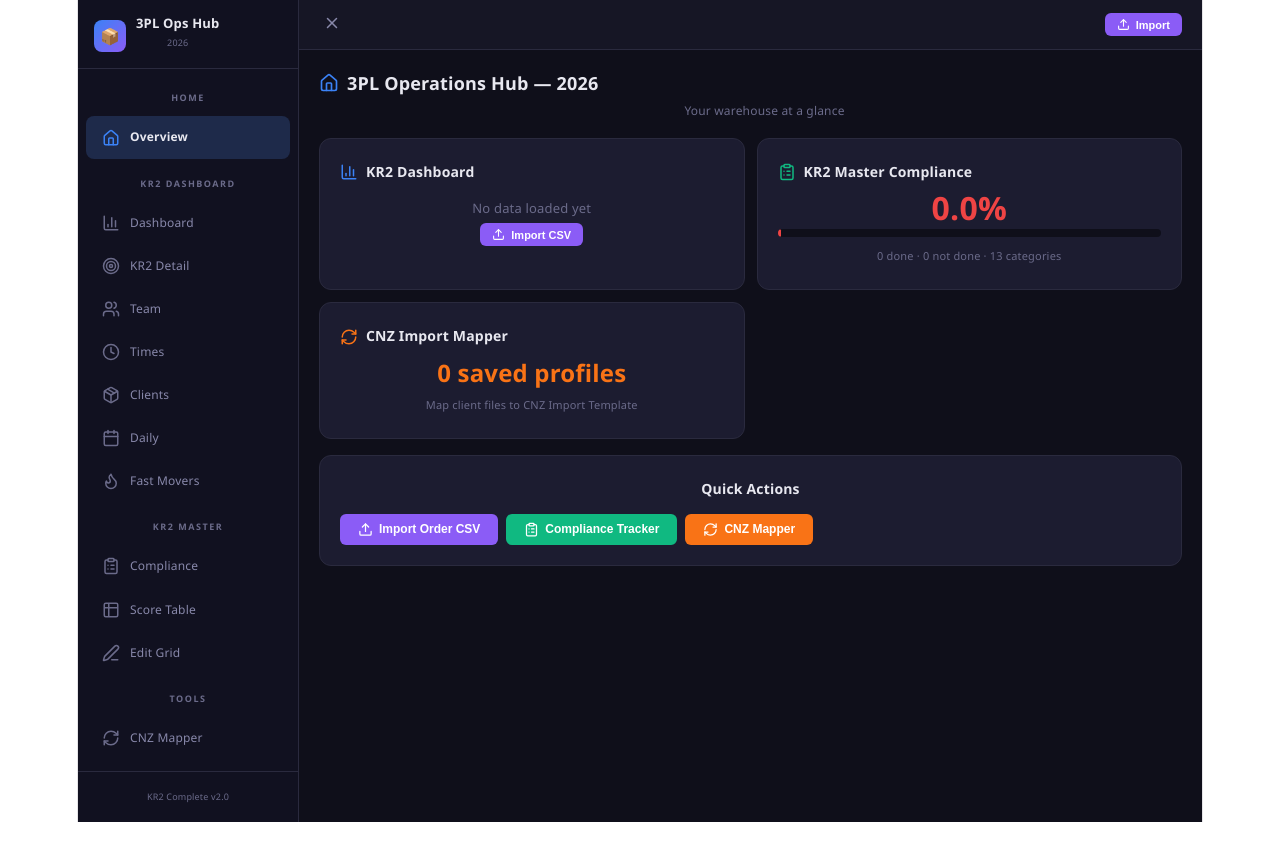
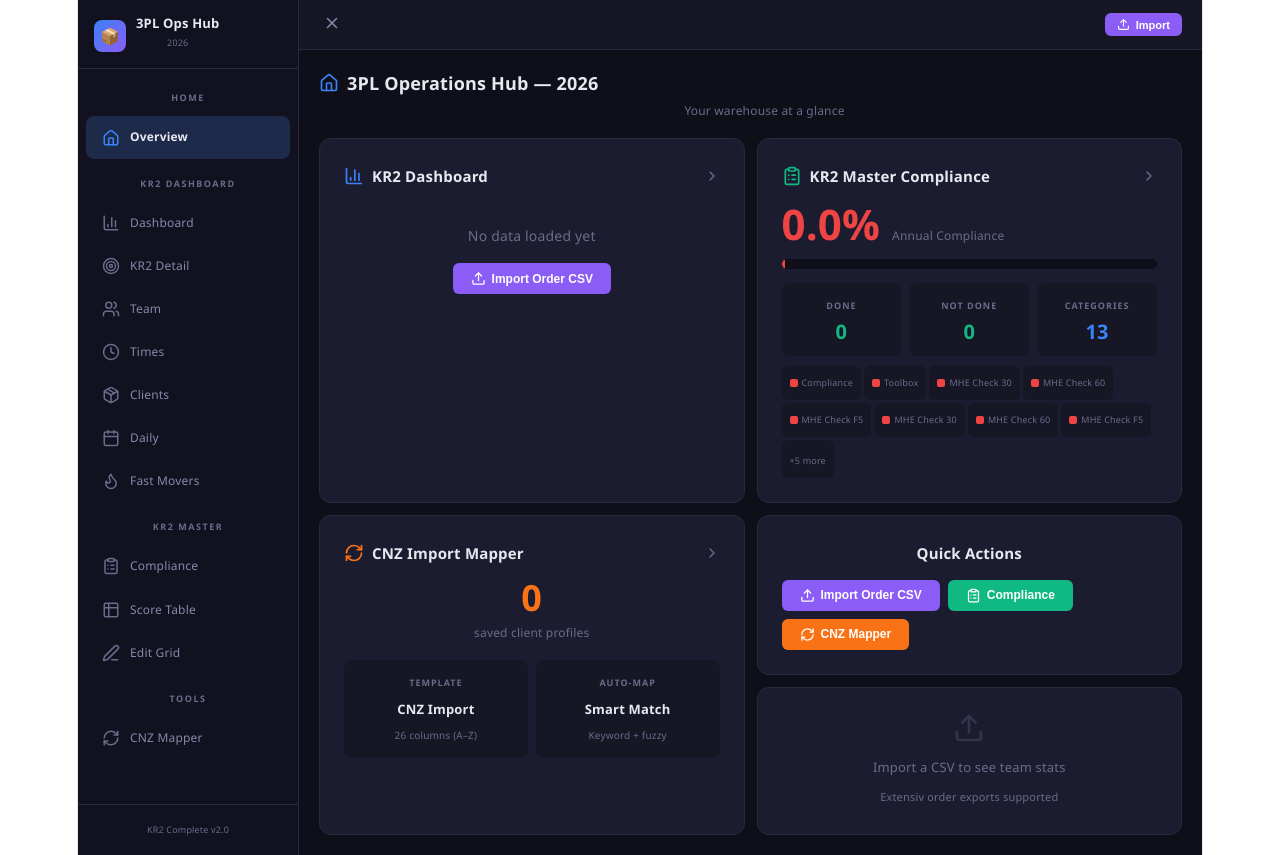
Before and after one commit to Obisidous/kr2-vite, a React (Vite) app: page / in a window 1280 px wide. Before the commit the page ends 822 px from the top, so only its background shows below. Built offline with nearby package versions, Linux system fonts and the light colour scheme.

Commit message:
fuller home page

```diff
--- a/src/App.jsx
+++ b/src/App.jsx
@@ -213,43 +213,108 @@ export default function App(){
   // VIEWS
   // ═══════════════════════════════════════════════════════
   const renderHome=()=>{const ov=masterStats._overall;const hasOrders=orders.length>0;
-    return(<div>
+    const topPicker=stats.pickers.length?stats.pickers[0]:null;const topClient=stats.clients.length?stats.clients[0]:null;
+    return(<div style={{display:"flex",flexDirection:"column",minHeight:"calc(100vh - 62px)"}}>
       <SectionHeader icon={Home} title={`3PL Operations Hub — ${YEAR}`} sub="Your warehouse at a glance"/>
-      <div style={{display:"grid",gridTemplateColumns:"repeat(auto-fit,minmax(280px,1fr))",gap:12,marginBottom:16}}>
-        {/* KR2 Quick Status */}
-        <div style={{background:C.bg3,border:`1px solid ${C.border}`,borderRadius:12,padding:20,cursor:"pointer"}} onClick={()=>hasOrders&&setTab("dashboard")}>
-          <div style={{display:"flex",alignItems:"center",gap:8,marginBottom:10}}><BarChart3 size={18} color={C.blue}/><span style={{color:C.text,fontWeight:700,fontSize:14}}>KR2 Dashboard</span></div>
-          {hasOrders?<><div style={{color:pctColor(kr2pct),fontSize:32,fontWeight:800}}>{kr2pct.toFixed(1)}%</div>
-            <div style={{background:C.bg,borderRadius:6,height:8,marginTop:8,overflow:"hidden"}}><div style={{background:pctColor(kr2pct),height:"100%",width:`${Math.max(kr2pct,1)}%`,borderRadius:6}}/></div>
-            <div style={{color:C.text3,fontSize:11,marginTop:6}}>{kr2Filtered.length} orders · {stats.pickers.length} pickers · {fileName}</div></>
-          :<><div style={{color:C.text3,fontSize:13,marginTop:8}}>No data loaded yet</div><Btn small bg={C.purple} onClick={(e)=>{e.stopPropagation();fileRef.current?.click();}} icon={Upload}>Import CSV</Btn></>}
+
+      {/* Top row — two big cards */}
+      <div style={{display:"grid",gridTemplateColumns:"1fr 1fr",gap:12,marginBottom:12}}>
+        {/* KR2 Dashboard card */}
+        <div style={{background:C.bg3,border:`1px solid ${C.border}`,borderRadius:12,padding:24,cursor:"pointer",transition:"border-color 0.15s"}}
+          onClick={()=>hasOrders&&setTab("dashboard")} onMouseOver={e=>e.currentTarget.style.borderColor=C.blue} onMouseOut={e=>e.currentTarget.style.borderColor=C.border}>
+          <div style={{display:"flex",alignItems:"center",gap:8,marginBottom:14}}><BarChart3 size={20} color={C.blue}/><span style={{color:C.text,fontWeight:700,fontSize:15}}>KR2 Dashboard</span>
+            <ChevronRight size={16} color={C.text3} style={{marginLeft:"auto"}}/></div>
+          {hasOrders?<>
+            <div style={{display:"flex",alignItems:"baseline",gap:12,marginBottom:10}}>
+              <div style={{color:pctColor(kr2pct),fontSize:42,fontWeight:800,lineHeight:1}}>{kr2pct.toFixed(1)}%</div>
+              <div style={{color:C.text3,fontSize:12}}>KR2 Completion</div></div>
+            <div style={{background:C.bg,borderRadius:6,height:10,overflow:"hidden",marginBottom:14}}><div style={{background:pctColor(kr2pct),height:"100%",width:`${Math.max(kr2pct,1)}%`,borderRadius:6}}/></div>
+            <div style={{display:"grid",gridTemplateColumns:"1fr 1fr 1fr",gap:8}}>
+              <div style={{background:C.bg2,borderRadius:8,padding:"10px 12px"}}><div style={{color:C.text3,fontSize:9,fontWeight:700,textTransform:"uppercase",letterSpacing:1}}>Orders</div><div style={{color:C.blue,fontSize:20,fontWeight:800}}>{kr2Filtered.length}</div></div>
+              <div style={{background:C.bg2,borderRadius:8,padding:"10px 12px"}}><div style={{color:C.text3,fontSize:9,fontWeight:700,textTransform:"uppercase",letterSpacing:1}}>Closed</div><div style={{color:C.green,fontSize:20,fontWeight:800}}>{stats.closed}</div></div>
+              <div style={{background:C.bg2,borderRadius:8,padding:"10px 12px"}}><div style={{color:C.text3,fontSize:9,fontWeight:700,textTransform:"uppercase",letterSpacing:1}}>Missed</div><div style={{color:stats.missed?C.red:C.green,fontSize:20,fontWeight:800}}>{stats.missed}</div></div>
+            </div>
+            <div style={{display:"grid",gridTemplateColumns:"1fr 1fr",gap:8,marginTop:8}}>
+              <div style={{background:C.bg2,borderRadius:8,padding:"10px 12px"}}><div style={{color:C.text3,fontSize:9,fontWeight:700,textTransform:"uppercase",letterSpacing:1}}>Avg KR2 Time</div><div style={{color:C.yellow,fontSize:18,fontWeight:800}}>{fmtHours(stats.kr2_avg_time)}</div></div>
+              <div style={{background:C.bg2,borderRadius:8,padding:"10px 12px"}}><div style={{color:C.text3,fontSize:9,fontWeight:700,textTransform:"uppercase",letterSpacing:1}}>Pickers</div><div style={{color:C.purple,fontSize:18,fontWeight:800}}>{stats.pickers.length}</div></div>
+            </div>
+            <div style={{color:C.text3,fontSize:10,marginTop:10}}>{fileName}</div>
+          </>:<div style={{padding:"20px 0"}}><div style={{color:C.text3,fontSize:14,marginBottom:14}}>No data loaded yet</div>
+            <Btn bg={C.purple} onClick={(e)=>{e.stopPropagation();fileRef.current?.click();}} icon={Upload}>Import Order CSV</Btn></div>}
         </div>
 
-        {/* Master Quick Status */}
-        <div style={{background:C.bg3,border:`1px solid ${C.border}`,borderRadius:12,padding:20,cursor:"pointer"}} onClick={()=>setTab("master_overview")}>
-          <div style={{display:"flex",alignItems:"center",gap:8,marginBottom:10}}><ClipboardList size={18} color={C.green}/><span style={{color:C.text,fontWeight:700,fontSize:14}}>KR2 Master Compliance</span></div>
-          <div style={{color:pctColor(ov.pct),fontSize:32,fontWeight:800}}>{ov.pct.toFixed(1)}%</div>
-          <div style={{background:C.bg,borderRadius:6,height:8,marginTop:8,overflow:"hidden"}}><div style={{background:pctColor(ov.pct),height:"100%",width:`${Math.max(ov.pct,1)}%`,borderRadius:6}}/></div>
-          <div style={{color:C.text3,fontSize:11,marginTop:6}}>{ov.done} done · {ov.nd} not done · {CATEGORIES.length} categories</div>
-        </div>
-
-        {/* CNZ Quick */}
-        <div style={{background:C.bg3,border:`1px solid ${C.border}`,borderRadius:12,padding:20,cursor:"pointer"}} onClick={()=>setTab("cnz_mapper")}>
-          <div style={{display:"flex",alignItems:"center",gap:8,marginBottom:10}}><RefreshCw size={18} color={C.orange}/><span style={{color:C.text,fontWeight:700,fontSize:14}}>CNZ Import Mapper</span></div>
-          <div style={{color:C.orange,fontSize:24,fontWeight:800}}>{Object.keys(cnzProfiles).length} saved profiles</div>
-          <div style={{color:C.text3,fontSize:11,marginTop:6}}>Map client files to CNZ Import Template</div>
-          {cnzSrc&&<div style={{color:C.text2,fontSize:11,marginTop:4}}>Last: {cnzFile} ({cnzSrc.length} rows)</div>}
+        {/* Master Compliance card */}
+        <div style={{background:C.bg3,border:`1px solid ${C.border}`,borderRadius:12,padding:24,cursor:"pointer",transition:"border-color 0.15s"}}
+          onClick={()=>setTab("master_overview")} onMouseOver={e=>e.currentTarget.style.borderColor=C.green} onMouseOut={e=>e.currentTarget.style.borderColor=C.border}>
+          <div style={{display:"flex",alignItems:"center",gap:8,marginBottom:14}}><ClipboardList size={20} color={C.green}/><span style={{color:C.text,fontWeight:700,fontSize:15}}>KR2 Master Compliance</span>
+            <ChevronRight size={16} color={C.text3} style={{marginLeft:"auto"}}/></div>
+          <div style={{display:"flex",alignItems:"baseline",gap:12,marginBottom:10}}>
+            <div style={{color:pctColor(ov.pct),fontSize:42,fontWeight:800,lineHeight:1}}>{ov.pct.toFixed(1)}%</div>
+            <div style={{color:C.text3,fontSize:12}}>Annual Compliance</div></div>
+          <div style={{background:C.bg,borderRadius:6,height:10,overflow:"hidden",marginBottom:14}}><div style={{background:pctColor(ov.pct),height:"100%",width:`${Math.max(ov.pct,1)}%`,borderRadius:6}}/></div>
+          <div style={{display:"grid",gridTemplateColumns:"1fr 1fr 1fr",gap:8,marginBottom:10}}>
+            <div style={{background:C.bg2,borderRadius:8,padding:"10px 12px"}}><div style={{color:C.text3,fontSize:9,fontWeight:700,textTransform:"uppercase",letterSpacing:1}}>Done</div><div style={{color:C.green,fontSize:20,fontWeight:800}}>{ov.done}</div></div>
+            <div style={{background:C.bg2,borderRadius:8,padding:"10px 12px"}}><div style={{color:C.text3,fontSize:9,fontWeight:700,textTransform:"uppercase",letterSpacing:1}}>Not Done</div><div style={{color:ov.nd?C.red:C.green,fontSize:20,fontWeight:800}}>{ov.nd}</div></div>
+            <div style={{background:C.bg2,borderRadius:8,padding:"10px 12px"}}><div style={{color:C.text3,fontSize:9,fontWeight:700,textTransform:"uppercase",letterSpacing:1}}>Categories</div><div style={{color:C.blue,fontSize:20,fontWeight:800}}>{CATEGORIES.length}</div></div>
+          </div>
+          {/* Mini category status */}
+          <div style={{display:"flex",flexWrap:"wrap",gap:3,marginTop:4}}>
+            {CATEGORIES.slice(0,8).map(cat=>{const cs=masterStats[cat.id];return(
+              <div key={cat.id} style={{background:C.bg2,borderRadius:6,padding:"4px 8px",display:"flex",alignItems:"center",gap:4}}>
+                <div style={{width:8,height:8,borderRadius:2,background:pctColor(cs.pct)}}/><span style={{color:C.text3,fontSize:9}}>{cat.name.replace("Daily ","").replace("Weekly ","").slice(0,12)}</span>
+              </div>);})}
+            {CATEGORIES.length>8&&<div style={{background:C.bg2,borderRadius:6,padding:"4px 8px"}}><span style={{color:C.text3,fontSize:9}}>+{CATEGORIES.length-8} more</span></div>}
+          </div>
         </div>
       </div>
 
-      {/* Quick actions */}
-      <div style={{background:C.bg3,border:`1px solid ${C.border}`,borderRadius:12,padding:20}}>
-        <div style={{color:C.text,fontWeight:700,fontSize:14,marginBottom:12}}>Quick Actions</div>
-        <div style={{display:"flex",gap:8,flexWrap:"wrap"}}>
-          <Btn bg={C.purple} onClick={()=>fileRef.current?.click()} icon={Upload}>Import Order CSV</Btn>
-          <Btn bg={C.green} onClick={()=>setTab("master_overview")} icon={ClipboardList}>Compliance Tracker</Btn>
-          <Btn bg={C.orange} onClick={()=>setTab("cnz_mapper")} icon={RefreshCw}>CNZ Mapper</Btn>
-          {hasOrders&&<Btn bg={C.blue} onClick={()=>setTab("team")} icon={Users}>View Team</Btn>}
+      {/* Bottom row */}
+      <div style={{display:"grid",gridTemplateColumns:"1fr 1fr",gap:12,flex:1}}>
+        {/* CNZ Mapper card */}
+        <div style={{background:C.bg3,border:`1px solid ${C.border}`,borderRadius:12,padding:24,cursor:"pointer",transition:"border-color 0.15s"}}
+          onClick={()=>setTab("cnz_mapper")} onMouseOver={e=>e.currentTarget.style.borderColor=C.orange} onMouseOut={e=>e.currentTarget.style.borderColor=C.border}>
+          <div style={{display:"flex",alignItems:"center",gap:8,marginBottom:14}}><RefreshCw size={20} color={C.orange}/><span style={{color:C.text,fontWeight:700,fontSize:15}}>CNZ Import Mapper</span>
+            <ChevronRight size={16} color={C.text3} style={{marginLeft:"auto"}}/></div>
+          <div style={{color:C.orange,fontSize:36,fontWeight:800,lineHeight:1}}>{Object.keys(cnzProfiles).length}</div>
+          <div style={{color:C.text3,fontSize:12,marginTop:4,marginBottom:14}}>saved client profiles</div>
+          <div style={{display:"grid",gridTemplateColumns:"1fr 1fr",gap:8}}>
+            <div style={{background:C.bg2,borderRadius:8,padding:"10px 12px"}}><div style={{color:C.text3,fontSize:9,fontWeight:700,textTransform:"uppercase",letterSpacing:1}}>Template</div><div style={{color:C.text,fontSize:13,fontWeight:700}}>CNZ Import</div><div style={{color:C.text3,fontSize:10}}>26 columns (A–Z)</div></div>
+            <div style={{background:C.bg2,borderRadius:8,padding:"10px 12px"}}><div style={{color:C.text3,fontSize:9,fontWeight:700,textTransform:"uppercase",letterSpacing:1}}>Auto-Map</div><div style={{color:C.text,fontSize:13,fontWeight:700}}>Smart Match</div><div style={{color:C.text3,fontSize:10}}>Keyword + fuzzy</div></div>
+          </div>
+          {cnzSrc&&<div style={{background:C.bg2,borderRadius:8,padding:"10px 12px",marginTop:8}}><div style={{color:C.text3,fontSize:9,fontWeight:700,textTransform:"uppercase",letterSpacing:1}}>Last File</div><div style={{color:C.text2,fontSize:12,marginTop:2}}>{cnzFile} ({cnzSrc.length} rows)</div></div>}
+          {Object.keys(cnzProfiles).length>0&&<div style={{display:"flex",flexWrap:"wrap",gap:4,marginTop:10}}>
+            {Object.keys(cnzProfiles).map(n=>(<div key={n} style={{background:C.bg2,borderRadius:6,padding:"3px 8px"}}><span style={{color:C.orange,fontSize:10,fontWeight:600}}>{n}</span></div>))}</div>}
+        </div>
+
+        {/* Quick Actions + Stats */}
+        <div style={{display:"flex",flexDirection:"column",gap:12}}>
+          <div style={{background:C.bg3,border:`1px solid ${C.border}`,borderRadius:12,padding:24}}>
+            <div style={{color:C.text,fontWeight:700,fontSize:15,marginBottom:14}}>Quick Actions</div>
+            <div style={{display:"flex",gap:8,flexWrap:"wrap"}}>
+              <Btn bg={C.purple} onClick={()=>fileRef.current?.click()} icon={Upload}>Import Order CSV</Btn>
+              <Btn bg={C.green} onClick={()=>setTab("master_overview")} icon={ClipboardList}>Compliance</Btn>
+              <Btn bg={C.orange} onClick={()=>setTab("cnz_mapper")} icon={RefreshCw}>CNZ Mapper</Btn>
+              {hasOrders&&<Btn bg={C.blue} onClick={()=>setTab("team")} icon={Users}>View Team</Btn>}
+            </div>
+          </div>
+
+          {hasOrders&&<div style={{background:C.bg3,border:`1px solid ${C.border}`,borderRadius:12,padding:24,flex:1}}>
+            <div style={{color:C.text,fontWeight:700,fontSize:15,marginBottom:14}}>Top Performers</div>
+            {topPicker&&<div style={{background:C.bg2,borderRadius:8,padding:"12px 14px",marginBottom:8}}>
+              <div style={{display:"flex",justifyContent:"space-between",alignItems:"center"}}><div><div style={{color:C.text3,fontSize:9,fontWeight:700,textTransform:"uppercase",letterSpacing:1}}>Top Picker</div>
+                <div style={{color:C.text,fontSize:16,fontWeight:800,marginTop:2}}>{topPicker.name}</div></div>
+                <div style={{textAlign:"right"}}><div style={{color:pctColor(topPicker.kr2),fontSize:18,fontWeight:800}}>{topPicker.kr2.toFixed(1)}%</div><div style={{color:C.text3,fontSize:10}}>{topPicker.orders} orders</div></div></div></div>}
+            {topClient&&<div style={{background:C.bg2,borderRadius:8,padding:"12px 14px"}}>
+              <div style={{display:"flex",justifyContent:"space-between",alignItems:"center"}}><div><div style={{color:C.text3,fontSize:9,fontWeight:700,textTransform:"uppercase",letterSpacing:1}}>Top Client</div>
+                <div style={{color:C.text,fontSize:16,fontWeight:800,marginTop:2}}>{topClient.name}</div></div>
+                <div style={{textAlign:"right"}}><div style={{color:C.purple,fontSize:18,fontWeight:800}}>{topClient.orders}</div><div style={{color:C.text3,fontSize:10}}>orders</div></div></div></div>}
+          </div>}
+
+          {!hasOrders&&<div style={{background:C.bg3,border:`1px solid ${C.border}`,borderRadius:12,padding:24,flex:1,display:"flex",flexDirection:"column",alignItems:"center",justifyContent:"center"}}>
+            <Upload size={32} color={C.text3} style={{opacity:0.3,marginBottom:10}}/>
+            <div style={{color:C.text3,fontSize:13}}>Import a CSV to see team stats</div>
+            <div style={{color:C.text3,fontSize:11,marginTop:4}}>Extensiv order exports supported</div>
+          </div>}
         </div>
       </div>
     </div>);};
```
